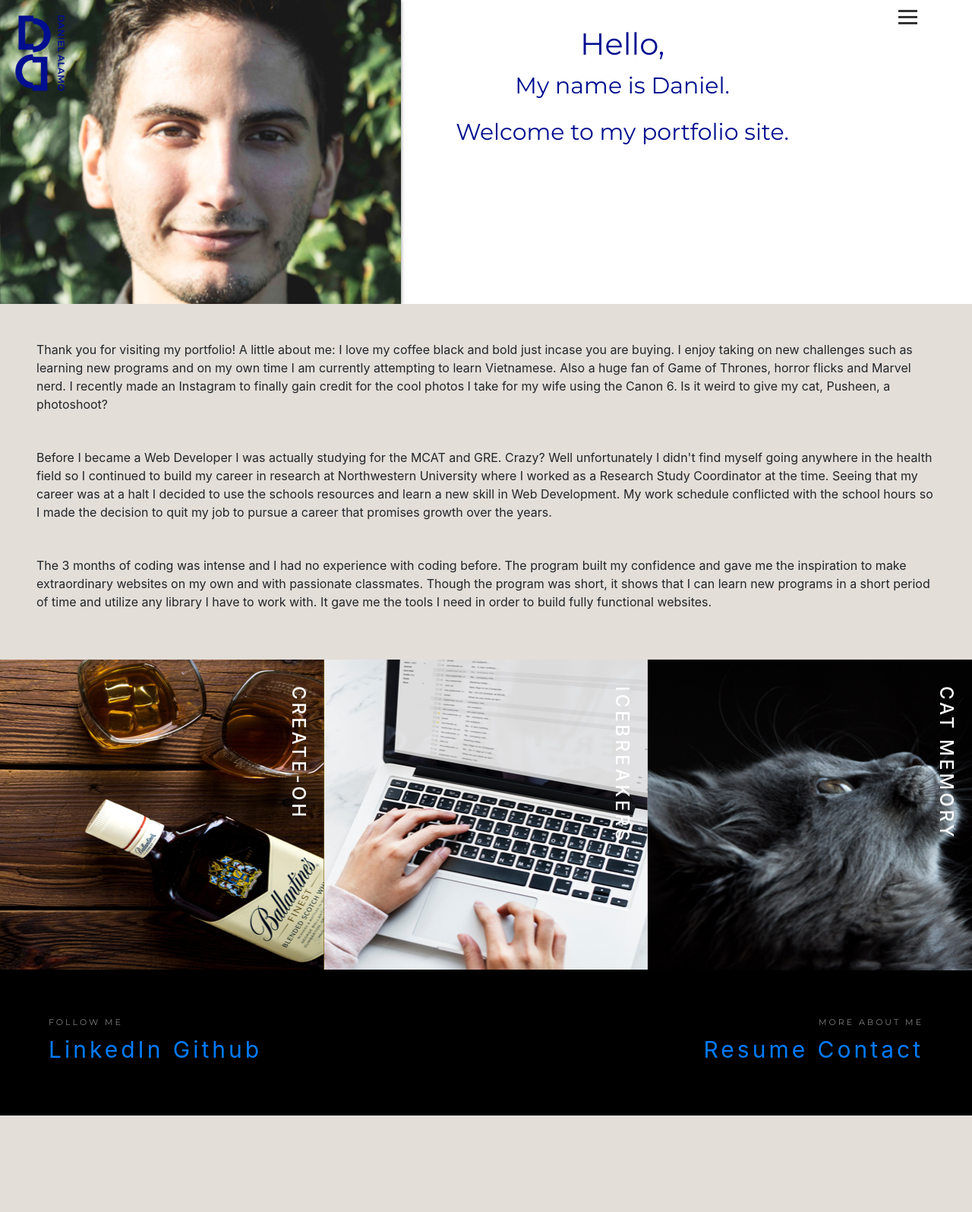
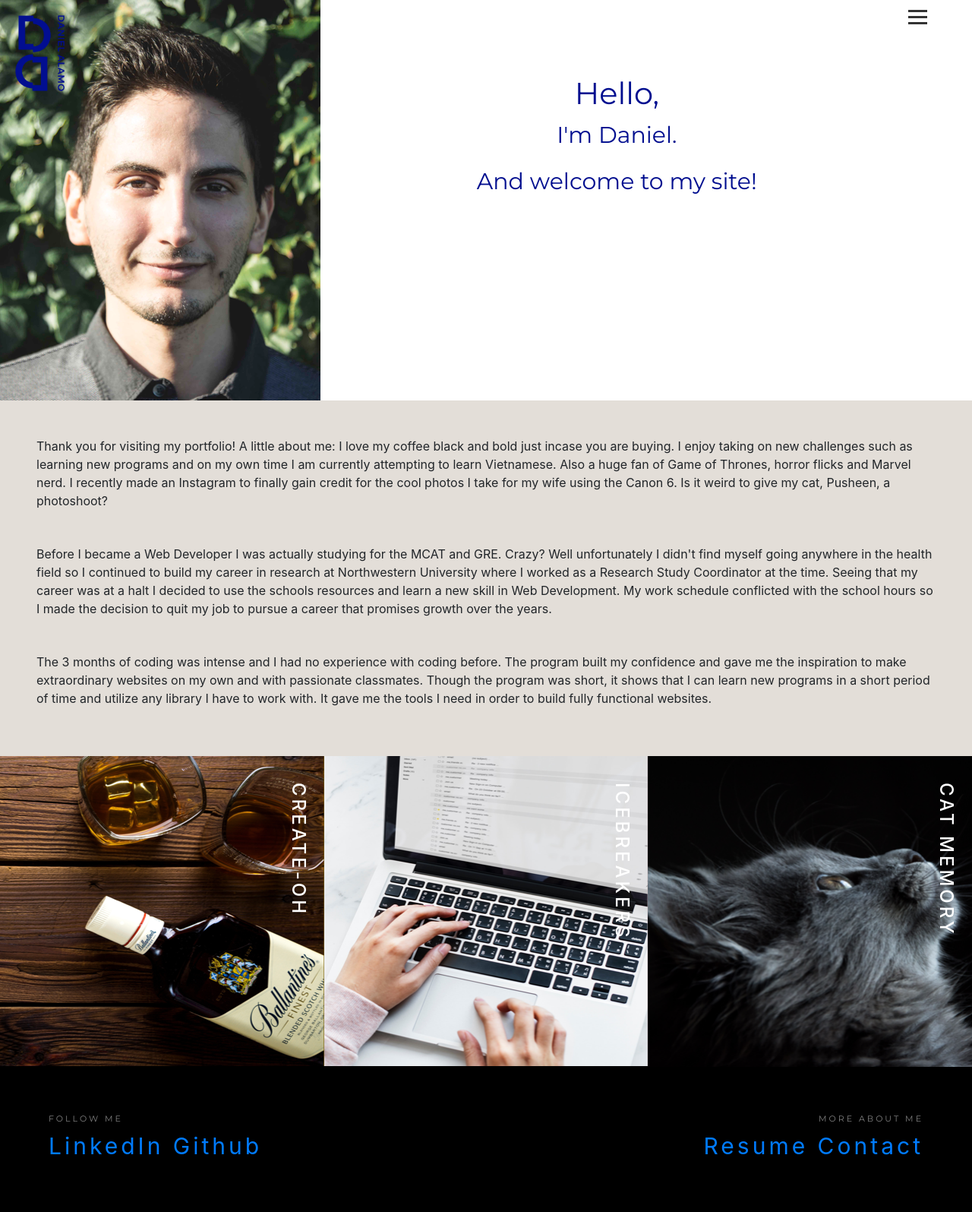
Before and after one commit to dalamo20/Basic-Portfolio, a PHP site: page / in a window 1280 px wide. Shown: the whole page at 76% size. Before the commit the page ends 1468 px from the top, so only its background shows below. Run offline with PHP 8.4, Linux system fonts and the light colour scheme.

Commit message:
modified main img. changed font sizes to heading. adjusted positioning.

```diff
--- a/assets/css/style.css
+++ b/assets/css/style.css
@@ -1,10 +1,3 @@
-:root {
-  --primary: #000E8F;
-  --dark:  #000;
-  --light: #e3ded8;
-  --shadow: 0 1px 5px rgba(104, 104, 104, 0.8);
-}
-
 html {
   box-sizing: border-box;
   font-family: 'Montserrat', sans-serif;
@@ -109,22 +102,10 @@ img {
 
 .showcase {
   grid-area: showcase;
-  min-height: 400px;
-  background: url(../images/me.png);
-  background-size: cover;
-  background-position: center;
-  padding: 3rem;
-  display: flex;
-  flex-direction: column;
-  align-items: flex-start;
-  justify-content: center;
-  box-shadow: var(--shadow);
 }
 
 .top-box {
   display: grid;
-  align-items: center;
-  justify-items: center;
 }
 
 .top-box-a {
@@ -138,6 +119,8 @@ img {
   color: #000E8F;
   font-family: 'Montserrat', sans-serif;
   font-size: 30px;
+  text-align: center;
+  padding-top: 65px;
 }
 
 .top-box-c {
@@ -273,14 +256,14 @@ h4.goRight {
 
 .top-nav {
   display: grid;
-  align-items: center;
+  /* align-items: center; */
   justify-items: center;
   padding-top: 10px;
 }
 
 .navi-bar {
   grid-area: navi;
-  justify-self: center;
+  /* justify-self: center; */
 }
 
 .contact-hd {
@@ -334,6 +317,12 @@ h4.goRight {
   height: 2200px;
 } */
 
+@media (min-width: 1200px) {
+  .top-box-b {
+   padding-right: 170px;
+  }
+}
+
 @media (max-width: 700px) {
   .top-container {
     grid-template-areas:
@@ -365,10 +354,9 @@ h4.goRight {
   }
 
   .hide-nav a {
-    box-shadow: var(--shadow);
     display: block;
     background: white;
-    color: var(--primary);
+    color: #000E8F;
   }
 
   .top-container {
@@ -382,9 +370,9 @@ h4.goRight {
     display: none;
   }
 
-  .top-box-c {
+  /* .top-box-c {
     display: none;
-  }
+  } */
 
   .portfolio {
     grid-template-columns: 1fr;
@@ -392,7 +380,7 @@ h4.goRight {
 
   footer {
     margin-top: -0.5px;
-    background: var(--dark);
+    background: black;
     color: white;
     text-align: center;
   }
--- a/index.html
+++ b/index.html
@@ -3,7 +3,7 @@
 
 <head>
   <meta charset="UTF-8">
-  <title>About | Your Name</title>
+  <title>About | Dalamo</title>
   <meta name="viewport" content="width=device-width, initial-scale=1.0">
   <link rel="stylesheet" href="https://maxcdn.bootstrapcdn.com/bootstrap/3.3.7/css/bootstrap.min.css">
   <link rel="stylesheet" href="assets/css/reset.css">
@@ -29,6 +29,7 @@
     </nav>
     <section class="top-container">
       <header class="showcase">
+        <img src="./assets/images/me.png" >
       </header>
       <div class="top-box top-box-a sticky-top btn-toggle-nav" onclick="toggleNav();myFunction(this);">
         <div class="bar1"></div>
@@ -37,8 +38,8 @@
       </div>
       <div class="top-box top-box-b">
         <h1 id="hello"> Hello, </h1>
-        <p id="welcomeOne"> My name is Daniel. </p>
-        <p id="welcomeTwo"> Welcome to my portfolio site. </p>
+        <p id="welcomeOne"> I'm Daniel. </p>
+        <p id="welcomeTwo"> And welcome to my site! </p>
       </div>
       <div class="top-box top-box-c">
         <img src="./assets/images/logo.png" alt="">
```
